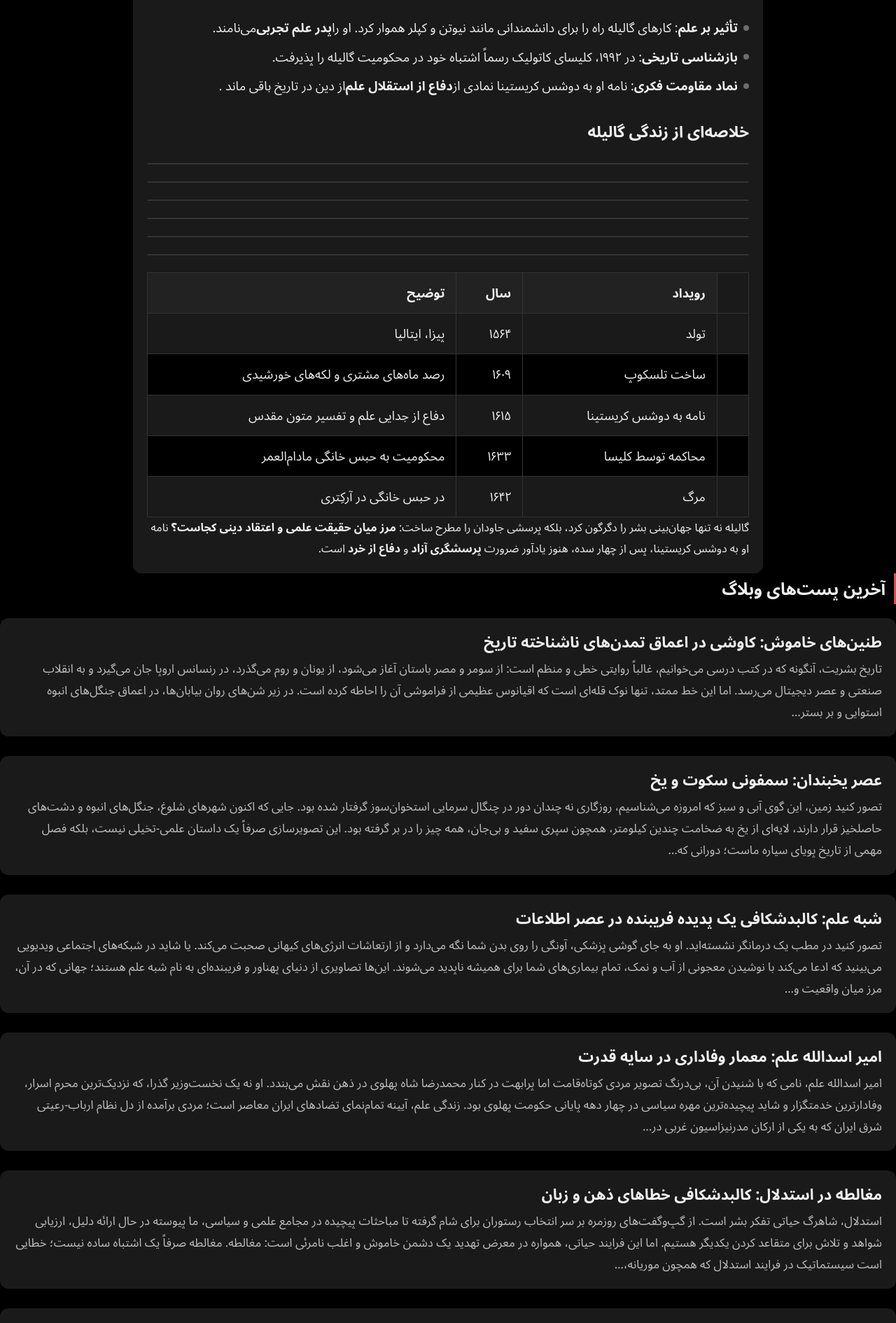
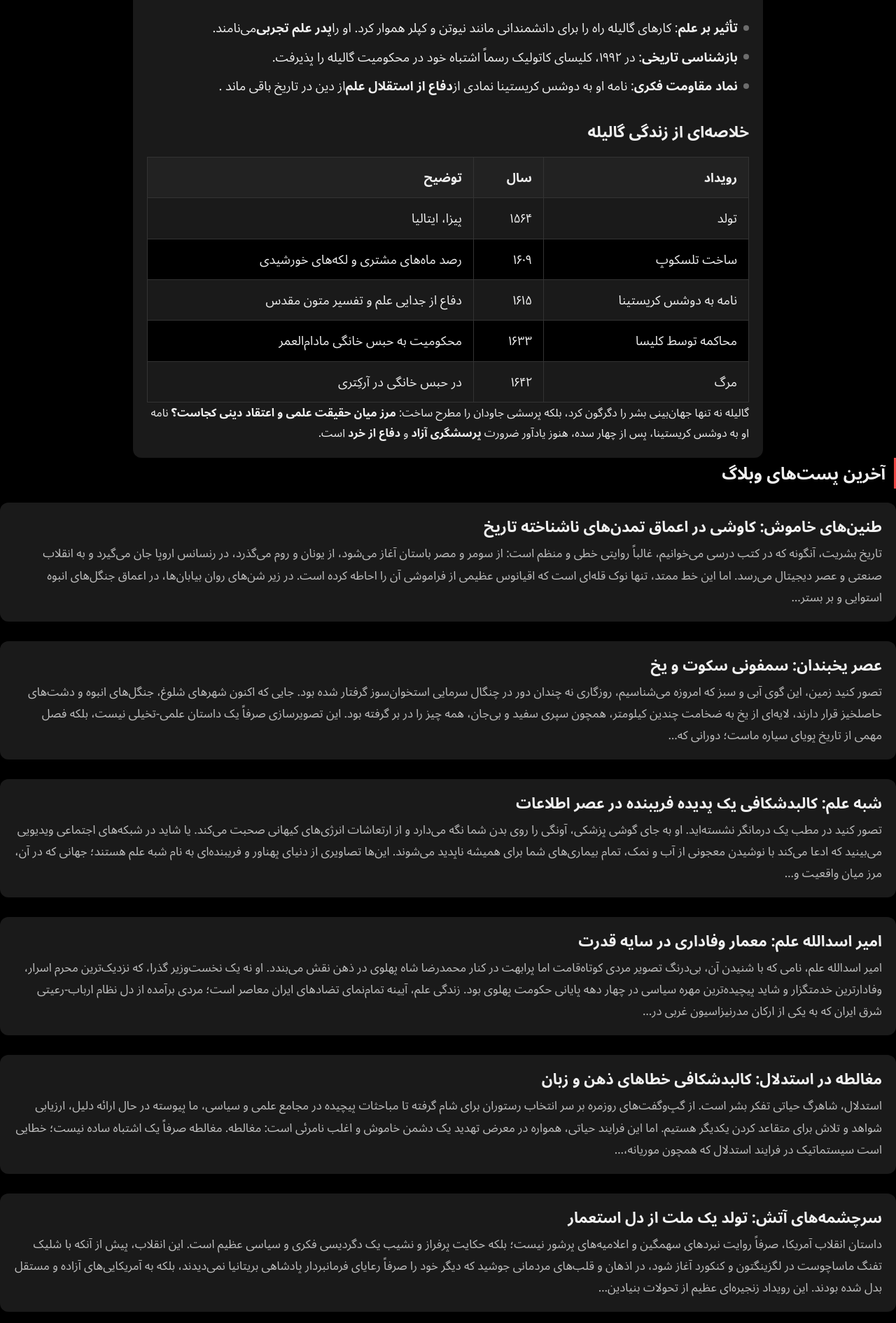
Before and after one commit to darkblog/darkblog.github.io, a Jekyll site: the page built from _posts/2025-7-5-68.md, in a window 1280 px wide. Shown: the part 1154-3044 px from the top of the page at 70% size. Built offline with Jekyll 4.4.1, drawn with Linux system fonts in a browser that asks for light colours.

Commit message:
Update post.html

```diff
--- a/_layouts/post.html
+++ b/_layouts/post.html
@@ -15,7 +15,7 @@ layout: default
     </span>
   </div>
   <div class="article-content">
-    {{ content | replace: '<tr>', '<div class="table-scroll"><td>' | replace: '</table>', '</table></div>' }}
+    {{ content | replace: '｜｜DSML｜｜', '<div class="table-scroll"><td>' | replace: '</table>', '</table></div>' }}
   </div>
 </article>
 
```
